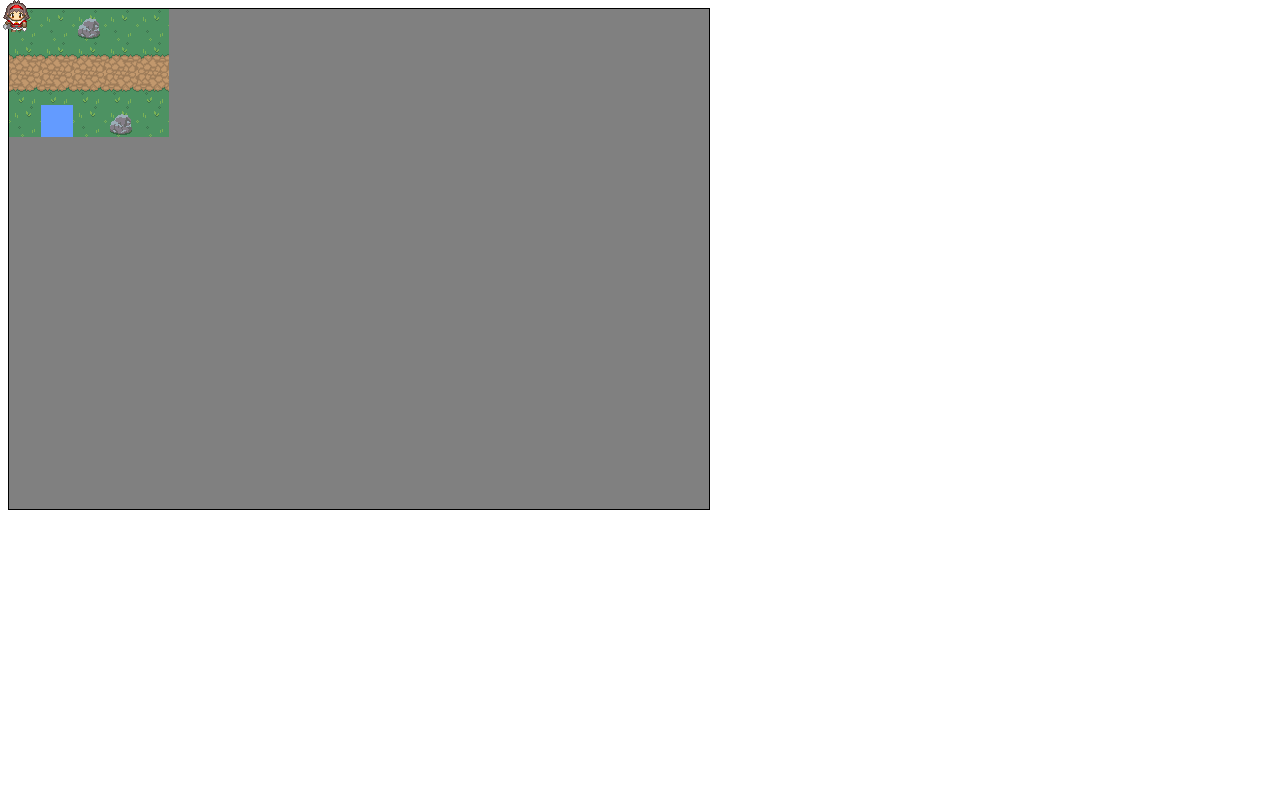
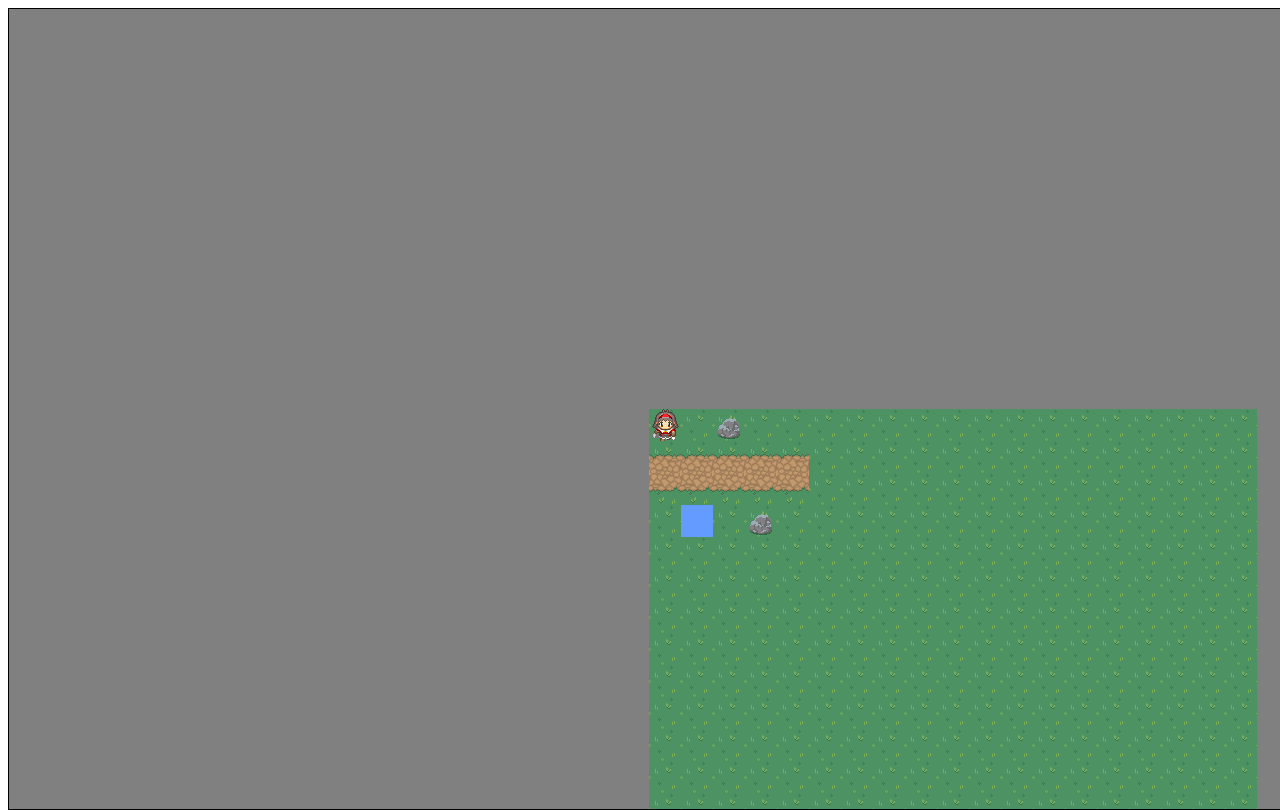
Before and after one commit to SolidifiedMike/react-rpg, a React (Create React App) app: page / in a window 1280 px wide. Built offline with nearby package versions, Linux system fonts and the light colour scheme.

Commit message:
implementing center

```diff
--- a/src/App.js
+++ b/src/App.js
@@ -1,12 +1,10 @@
 import React from "react";
-import Player from "./components/player";
-import Board from "./components/board";
+import World from "./components/world";
 
 function App() {
   return (
     <div>
-      <Board />
-      <Player skin="f1" />
+      <World />
     </div>
   );
 }
--- a/src/components/board/index.jsx
+++ b/src/components/board/index.jsx
@@ -57,16 +57,7 @@ export default function Board() {
 
 
   return (
-    <div
-      style={{
-        position: "relative",
-        width: 700,
-        height: 500,
-        backgroundColor: "grey",
-        overflow: "hidden",
-        border: "1px solid black",
-      }}
-    >
+    <div>
       {/* Upper Map */}
       <div style={{ position: "absolute", zIndex: 2}}>
         {
--- a/src/components/player/index.jsx
+++ b/src/components/player/index.jsx
@@ -39,7 +39,7 @@ export default function Player({ skin }) {
   })
 
   return (
-    <>
+    <div style={{ position: "absolute"}}>
       <Actor
         sprite={`/sprites/skins/${skin}.png`}
         data={data}
@@ -48,5 +48,5 @@ export default function Player({ skin }) {
         position={position}
       />
       <Popup ifShow={ifShow} />
-    </>);
+    </div>);
 }
--- a/src/components/popup/index.jsx
+++ b/src/components/popup/index.jsx
@@ -3,7 +3,7 @@ import React from "react";
 export default function Popup({ ifShow = false }) {
 
   return (
-    <div>
+    <div style={{ position: "absolute", zIndex: 3 }}>
       { ifShow &&
         <p>
           Hello
--- /dev/null
+++ b/src/components/world/index.jsx
@@ -0,0 +1,26 @@
+import React from "react";
+import Player from "../player";
+import Board from "../board";
+
+export default function World() {
+
+  return (
+    <div
+      style={{
+        position: "absolute",
+        display: "flex",
+        width: "100%",
+        height: "100vh",
+        backgroundColor: "grey",
+        // padding: 100,
+        overflow: "hidden",
+        border: "1px solid black",
+        justifyContent: "center",
+        alignItems: "center",
+      }}
+    >
+      <Board />
+      <Player skin="f1" />
+    </div>
+  );
+}
--- a/src/map_configs/index.jsx
+++ b/src/map_configs/index.jsx
@@ -1,14 +1,32 @@
 export default function mapConfig() {
   // map matrix
-  const mapMatrix = [[3, 3, 4, 3, 3],
-                     [1, 1, 1, 1, 1],
-                     [2, 2, 2, 2, 2],
-                     [3, 5, 3, 4, 3]];
+  const mapMatrix = [[3, 3, 4, 3, 3, 3, 3, 3, 3, 3, 3, 3, 3, 3, 3, 3, 3, 3, 3],
+                     [1, 1, 1, 1, 1, 3, 3, 3, 3, 3, 3, 3, 3, 3, 3, 3, 3, 3, 3],
+                     [2, 2, 2, 2, 2, 3, 3, 3, 3, 3, 3, 3, 3, 3, 3, 3, 3, 3, 3],
+                     [3, 5, 3, 4, 3, 3, 3, 3, 3, 3, 3, 3, 3, 3, 3, 3, 3, 3, 3],
+                     [3, 3, 3, 3, 3, 3, 3, 3, 3, 3, 3, 3, 3, 3, 3, 3, 3, 3, 3],
+                     [3, 3, 3, 3, 3, 3, 3, 3, 3, 3, 3, 3, 3, 3, 3, 3, 3, 3, 3],
+                     [3, 3, 3, 3, 3, 3, 3, 3, 3, 3, 3, 3, 3, 3, 3, 3, 3, 3, 3],
+                     [3, 3, 3, 3, 3, 3, 3, 3, 3, 3, 3, 3, 3, 3, 3, 3, 3, 3, 3],
+                     [3, 3, 3, 3, 3, 3, 3, 3, 3, 3, 3, 3, 3, 3, 3, 3, 3, 3, 3],
+                     [3, 3, 3, 3, 3, 3, 3, 3, 3, 3, 3, 3, 3, 3, 3, 3, 3, 3, 3],
+                     [3, 3, 3, 3, 3, 3, 3, 3, 3, 3, 3, 3, 3, 3, 3, 3, 3, 3, 3],
+                     [3, 3, 3, 3, 3, 3, 3, 3, 3, 3, 3, 3, 3, 3, 3, 3, 3, 3, 3],
+                     [3, 3, 3, 3, 3, 3, 3, 3, 3, 3, 3, 3, 3, 3, 3, 3, 3, 3, 3]];
 
-  const mapMatrix2 = [[3, 3, 3, 3, 3],
-                     [3, 3, 3, 3, 3],
-                     [3, 3, 3, 3, 3],
-                     [3, 3, 3, 3, 3]];
+  const mapMatrix2 = [[3, 3, 3, 3, 3, 3, 3, 3, 3, 3, 3, 3, 3, 3, 3, 3, 3, 3, 3],
+                      [3, 3, 3, 3, 3, 3, 3, 3, 3, 3, 3, 3, 3, 3, 3, 3, 3, 3, 3],
+                      [3, 3, 3, 3, 3, 3, 3, 3, 3, 3, 3, 3, 3, 3, 3, 3, 3, 3, 3],
+                      [3, 3, 3, 3, 3, 3, 3, 3, 3, 3, 3, 3, 3, 3, 3, 3, 3, 3, 3],
+                      [3, 3, 3, 3, 3, 3, 3, 3, 3, 3, 3, 3, 3, 3, 3, 3, 3, 3, 3],
+                      [3, 3, 3, 3, 3, 3, 3, 3, 3, 3, 3, 3, 3, 3, 3, 3, 3, 3, 3],
+                      [3, 3, 3, 3, 3, 3, 3, 3, 3, 3, 3, 3, 3, 3, 3, 3, 3, 3, 3],
+                      [3, 3, 3, 3, 3, 3, 3, 3, 3, 3, 3, 3, 3, 3, 3, 3, 3, 3, 3],
+                      [3, 3, 3, 3, 3, 3, 3, 3, 3, 3, 3, 3, 3, 3, 3, 3, 3, 3, 3],
+                      [3, 3, 3, 3, 3, 3, 3, 3, 3, 3, 3, 3, 3, 3, 3, 3, 3, 3, 3],
+                      [3, 3, 3, 3, 3, 3, 3, 3, 3, 3, 3, 3, 3, 3, 3, 3, 3, 3, 3],
+                      [3, 3, 3, 3, 3, 3, 3, 3, 3, 3, 3, 3, 3, 3, 3, 3, 3, 3, 3],
+                      [3, 3, 3, 3, 3, 3, 3, 3, 3, 3, 3, 3, 3, 3, 3, 3, 3, 3, 3]];
 
   // Each id match to a tile in the tile set
   // x and y are the coordinates of a tile in tile set
```
Also changed, not shown: 1 other file (tests, documents, lock files or other folders).
